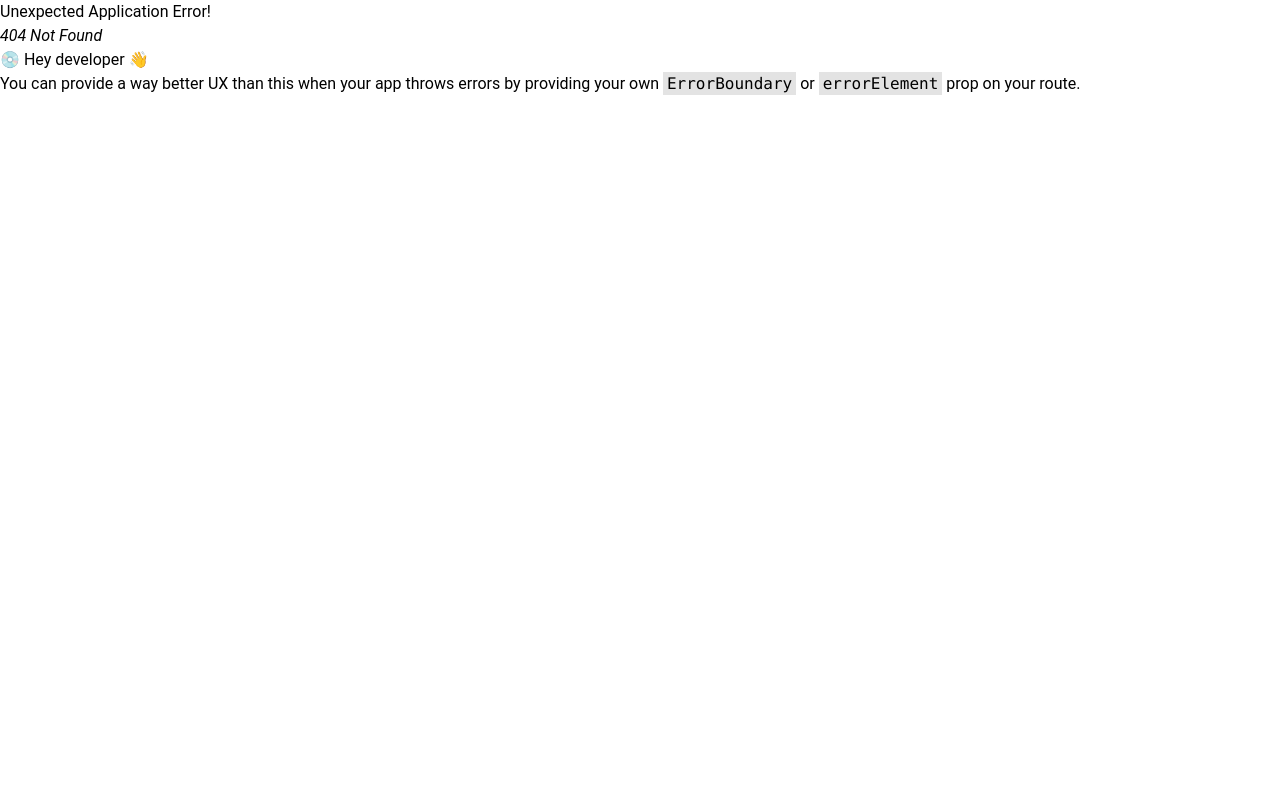
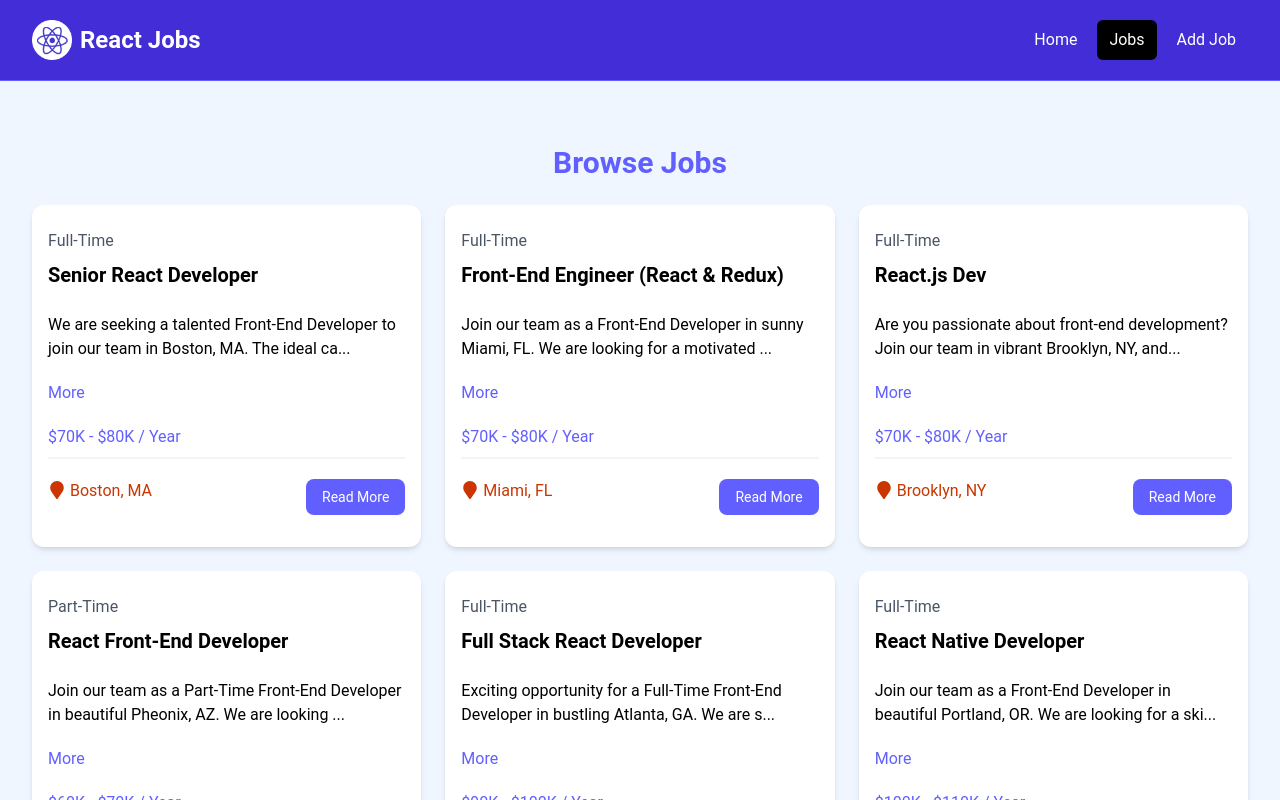
Before and after one commit to hazedrops/react-crash-2024, a React (Vite) app: page /jobs in a window 1280 px wide. Before the commit this address had no page. Shown: the top 800 px of the page. Built offline with nearby package versions, Linux system fonts and the light colour scheme.

Commit message:
Not Found Page, View All Jobs page are done

```diff
--- a/src/App.jsx
+++ b/src/App.jsx
@@ -7,11 +7,15 @@
 } from 'react-router-dom'
 import MainLayout from './layouts/MainLayout'
 import HomePage from './pages/HomePage'
+import JobsPage from "./pages/JobsPage"
+import NotFoundPage from "./pages/NotFoundPage"
 
 const router = createBrowserRouter(
   createRoutesFromElements(
     <Route path='/' element={<MainLayout />}>
       <Route index element={<HomePage />} />
+      <Route path='/jobs' element={<JobsPage />} />
+      <Route path='*' element={<NotFoundPage />} />
     </Route>
   )
 )
--- a/src/components/HomeCards.jsx
+++ b/src/components/HomeCards.jsx
@@ -1,4 +1,5 @@
 import React from 'react'
+import { Link } from "react-router-dom"
 import Card from "./Card"
 
 const HomeCards = () => {
@@ -11,24 +12,24 @@
             <p className='mt-2 mb-4'>
               Browse our React jobs and start your career today
             </p>
-            <a
-              href='/jobs.html'
+            <Link
+              to='/jobs'
               className='inline-block bg-black text-white rounded-lg px-4 py-2 hover:bg-gray-700'
             >
               Browse Jobs
-            </a>
+            </Link>
           </Card>
           <Card bg='bg-indigo-100'>
             <h2 className='text-2xl font-bold'>For Employers</h2>
             <p className='mt-2 mb-4'>
               List your job to find the perfect developer for the role
             </p>
-            <a
-              href='/add-job.html'
+            <Link
+              to='/add-job'
               className='inline-block bg-indigo-500 text-white rounded-lg px-4 py-2 hover:bg-indigo-600'
             >
               Add Job
-            </a>
+            </Link>
           </Card>
         </div>
       </div>
--- a/src/components/JobListing.jsx
+++ b/src/components/JobListing.jsx
@@ -1,13 +1,14 @@
 import React from 'react'
 import { useState } from 'react'
 import { FaMapMarker } from 'react-icons/fa'
+import { Link } from 'react-router-dom'
 
 const JobListing = ({ job }) => {
   const [showFullDescription, setShowFullDescription] = useState(false)
 
   let description = job.description
 
-  if(!showFullDescription) {
+  if (!showFullDescription) {
     description = description.substring(0, 90) + '...'
   }
 
@@ -23,8 +24,9 @@
 
         <button
           onClick={() => setShowFullDescription((prevState) => !prevState)}
-          className='text-indigo-500 mb-5 hover:text-indigo-600'>
-          { showFullDescription ? 'Less' : 'More' }
+          className='text-indigo-500 mb-5 hover:text-indigo-600'
+        >
+          {showFullDescription ? 'Less' : 'More'}
         </button>
 
         <h3 className='text-indigo-500 mb-2'>{job.salary} / Year</h3>
@@ -36,12 +38,12 @@
             <FaMapMarker className='inline text-lg mb-1 mr-1' />
             {job.location}
           </div>
-          <a
-            href={`/job/${job.id}`}
+          <Link
+            to={`/job/${job.id}`}
             className='h-[36px] bg-indigo-500 hover:bg-indigo-600 text-white px-4 py-2 rounded-lg text-center text-sm'
           >
             Read More
-          </a>
+          </Link>
         </div>
       </div>
     </div>
--- a/src/components/JobListings.jsx
+++ b/src/components/JobListings.jsx
@@ -2,17 +2,17 @@
 import jobs from '../jobs.json'
 import JobListing from "./JobListing"
 
-const JobListings = () => {
-  const recentJobs = jobs.slice(0,3)
+const JobListings = ({ isHome = false }) => {
+  const jobListings = isHome ? jobs.slice(0,3) : jobs
 
   return (
     <section className='bg-blue-50 px-4 py-10'>
       <div className='container-xl lg:container m-auto'>
         <h2 className='text-3xl font-bold text-indigo-500 mb-6 text-center'>
-          Browse Jobs
+          { isHome ? 'Recent Jobs' : 'Browse Jobs' }
         </h2>
         <div className='grid grid-cols-1 md:grid-cols-3 gap-6'>
-          {recentJobs.map((job) => (
+          {jobListings.map((job) => (
             <JobListing key={job.id} job={job} />
           ))}
         </div>
--- a/src/components/Navbar.jsx
+++ b/src/components/Navbar.jsx
@@ -1,46 +1,36 @@
 import React from 'react'
+import { NavLink } from 'react-router-dom'
 import logo from '../assets/images/logo.png'
 
 const Navbar = () => {
+  const linkClass = ({ isActive }) =>
+    isActive
+      ? 'text-white bg-black hover:bg-gray-900 hover:text-white rounded-md px-3 py-2'
+      : 'text-white hover:bg-gray-900 hover:text-white rounded-md px-3 py-2'
+
   return (
     <nav className='bg-indigo-700 border-b border-indigo-500'>
       <div className='mx-auto max-w-7xl px-2 sm:px-6 lg:px-8'>
         <div className='flex h-20 items-center justify-between'>
           <div className='flex flex-1 items-center justify-center md:items-stretch md:justify-start'>
             {/* <!-- Logo --> */}
-            <a
-              className='flex flex-shrink-0 items-center mr-4'
-              href='/index.html'
-            >
-              <img
-                className='h-10 w-auto'
-                src= { logo }
-                alt='React Jobs'
-              />
+            <NavLink className='flex flex-shrink-0 items-center mr-4' to='/'>
+              <img className='h-10 w-auto' src={logo} alt='React Jobs' />
               <span className='hidden md:block text-white text-2xl font-bold ml-2'>
                 React Jobs
               </span>
-            </a>
+            </NavLink>
             <div className='md:ml-auto'>
               <div className='flex space-x-2'>
-                <a
-                  href='/index.html'
-                  className='text-white bg-black hover:bg-gray-900 hover:text-white rounded-md px-3 py-2'
-                >
+                <NavLink to='/' className={ linkClass }>
                   Home
-                </a>
-                <a
-                  href='/jobs.html'
-                  className='text-white hover:bg-gray-900 hover:text-white rounded-md px-3 py-2'
-                >
+                </NavLink>
+                <NavLink to='/jobs' className={ linkClass }>
                   Jobs
-                </a>
-                <a
-                  href='/add-job.html'
-                  className='text-white hover:bg-gray-900 hover:text-white rounded-md px-3 py-2'
-                >
+                </NavLink>
+                <NavLink to='/add-job' className={ linkClass }>
                   Add Job
-                </a>
+                </NavLink>
               </div>
             </div>
           </div>
--- a/src/components/ViewAllJobs.jsx
+++ b/src/components/ViewAllJobs.jsx
@@ -1,14 +1,15 @@
 import React from 'react'
+import { Link } from 'react-router-dom'
 
 const ViewAllJobs = () => {
   return (
     <section className='m-auto max-w-lg my-10 px-6'>
-      <a
-        href='/jobs'
+      <Link
+        to='/jobs'
         className='block bg-black text-white text-center py-4 px-6 rounded-xl hover:bg-gray-700'
       >
         View All Jobs
-      </a>
+      </Link>
     </section>
   )
 }
--- a/src/pages/HomePage.jsx
+++ b/src/pages/HomePage.jsx
@@ -9,7 +9,7 @@
     <>
       <Hero />
       <HomeCards />
-      <JobListings />
+      <JobListings isHome={true} />
       <ViewAllJobs />
     </>
   )
--- /dev/null
+++ b/src/pages/JobsPage.jsx
@@ -0,0 +1,12 @@
+import React from 'react'
+import JobListings from "../components/JobListings"
+
+const JobsPage = () => {
+  return (
+    <section className="bg-blue-50 px-4 py-6">
+      <JobListings />
+    </section>
+  )
+}
+
+export default JobsPage
--- /dev/null
+++ b/src/pages/NotFoundPage.jsx
@@ -0,0 +1,21 @@
+import React from 'react'
+import { Link } from "react-router-dom"
+import { FaExclamationTriangle } from "react-icons/fa"
+
+const NotFoundPage = () => {
+  return (
+    <section className='text-center flex flex-col justify-center items-center h-96'>
+      <FaExclamationTriangle className='text-yellow-400 text-6xl mb-4' />
+      <h1 className='text-6xl font-bold mb-4'>404 Not Found</h1>
+      <p className='text-xl mb-5'>This page does not exist</p>
+      <Link
+        to='/'
+        className='text-white bg-indigo-700 hover:bg-indigo-900 rounded-md px-3 py-2 mt-4'
+      >
+        Go Back
+      </Link>
+    </section>
+  )
+}
+
+export default NotFoundPage
```
